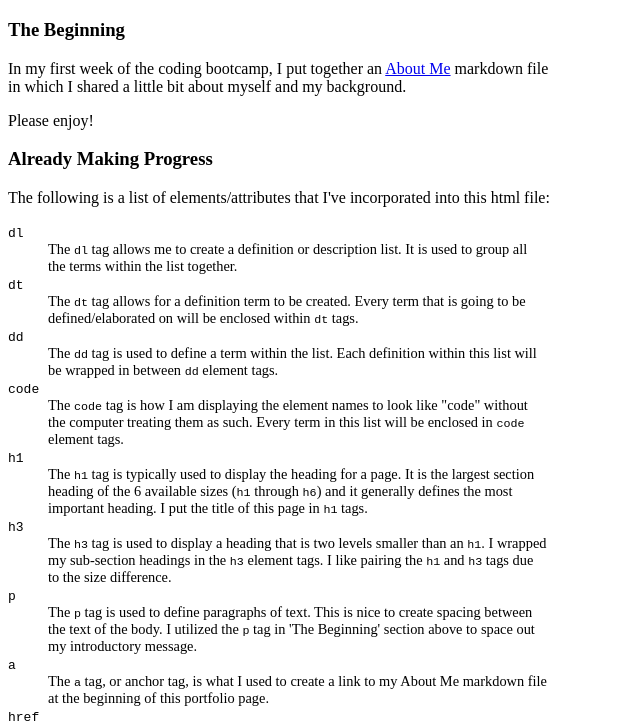
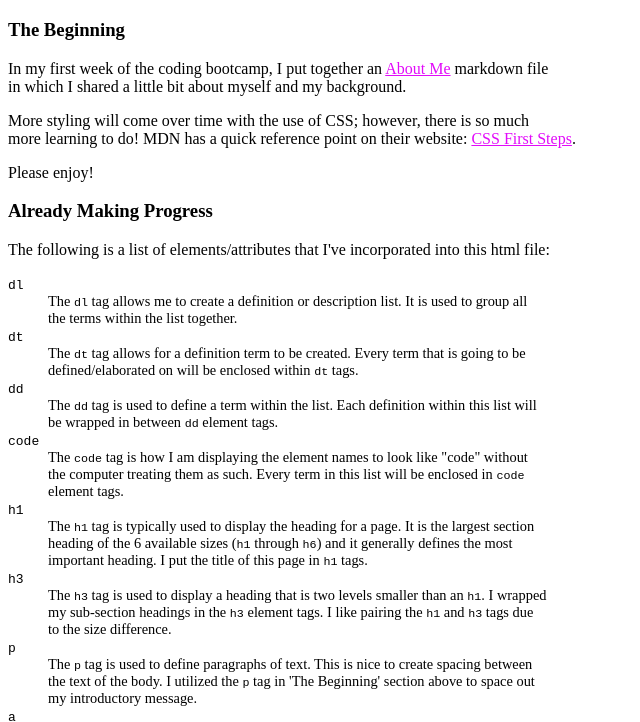
Before and after one commit to SBucharelli/html-basic-examples, a plain HTML site: page index.html in a window 1280 px wide. Shown: the part 61-783 px from the top of the page, without its empty margins (0-640 px from the left). Drawn offline with Linux system fonts and the light colour scheme.

Commit message:
Included hyperlink styling with pseudo selectors/included MDN hyperlink as well

```diff
--- a/index.html
+++ b/index.html
@@ -7,6 +7,22 @@
     <title>Steph's Portfolio</title>
 
     <style>
+        a:link {
+            color: #e20bfa;
+        }
+
+        a:visited {
+            color: #820bfa;
+        }
+
+        a:hover {
+            color: #53fa0b;
+        }
+
+        a:active {
+            color: #b20bfa;
+        }
+
         dd {
             font-size: .9em;
         }
@@ -22,6 +38,13 @@
         <a href="../about-me/README.md" title="Stephanie's About Me" target="blank">About Me</a>
         markdown file <br> in which I shared a little bit about myself and my background.</p>
 
+    <p>More styling will come over time with the use of CSS; however, there is so much
+        <br> more learning to do! MDN has a quick reference point on their website:
+        <a href="https://developer.mozilla.org/en-US/docs/Learn/CSS/First_steps"
+            title="CSS First Steps contains links to additional CSS articles to read" target="blank"> CSS First
+            Steps</a>.
+    </p>
+
     <p>Please enjoy!</p>
 
     <h3>Already Making Progress</h3>
@@ -36,7 +59,8 @@
 
             <dt><code>dt</code></dt>
             <dd>The <code>dt</code> tag allows for a definition term to be created.
-                Every term that is going to be <br> defined/elaborated on will be enclosed within <code>dt</code> tags.</dd>
+                Every term that is going to be <br> defined/elaborated on will be enclosed within <code>dt</code> tags.
+            </dd>
 
             <dt><code>dd</code></dt>
             <dd>The <code>dd</code> tag is used to define a term within the list. Each definition within this list
@@ -60,7 +84,7 @@
 
             <dt><code>p</code></dt>
             <dd>The <code>p</code> tag is used to define paragraphs of text. This is nice to create spacing between
-                <br> the text of the body. I utilized the  <code>p</code> tag in 'The Beginning' section above to
+                <br> the text of the body. I utilized the <code>p</code> tag in 'The Beginning' section above to
                 space out <br> my introductory message.</dd>
 
             <dt><code>a</code></dt>
@@ -88,7 +112,8 @@
             <dd>The <code>br</code> tag is an element that causes a line break within text.
                 I used the <code>br</code> tag <br> numerous times throughout this html file in order to push parts of
                 sentences to the next <br> line. As a result, I was able to format the page into a more compact look.
-                An intersting <br> bit about the <code>br</code> tag is that it is self-closing, therefore, you only need
+                An intersting <br> bit about the <code>br</code> tag is that it is self-closing, therefore, you only
+                need
                 one tag to insert a <br> line break.</dd>
 
             <dt><code>small</code></dt>
```
